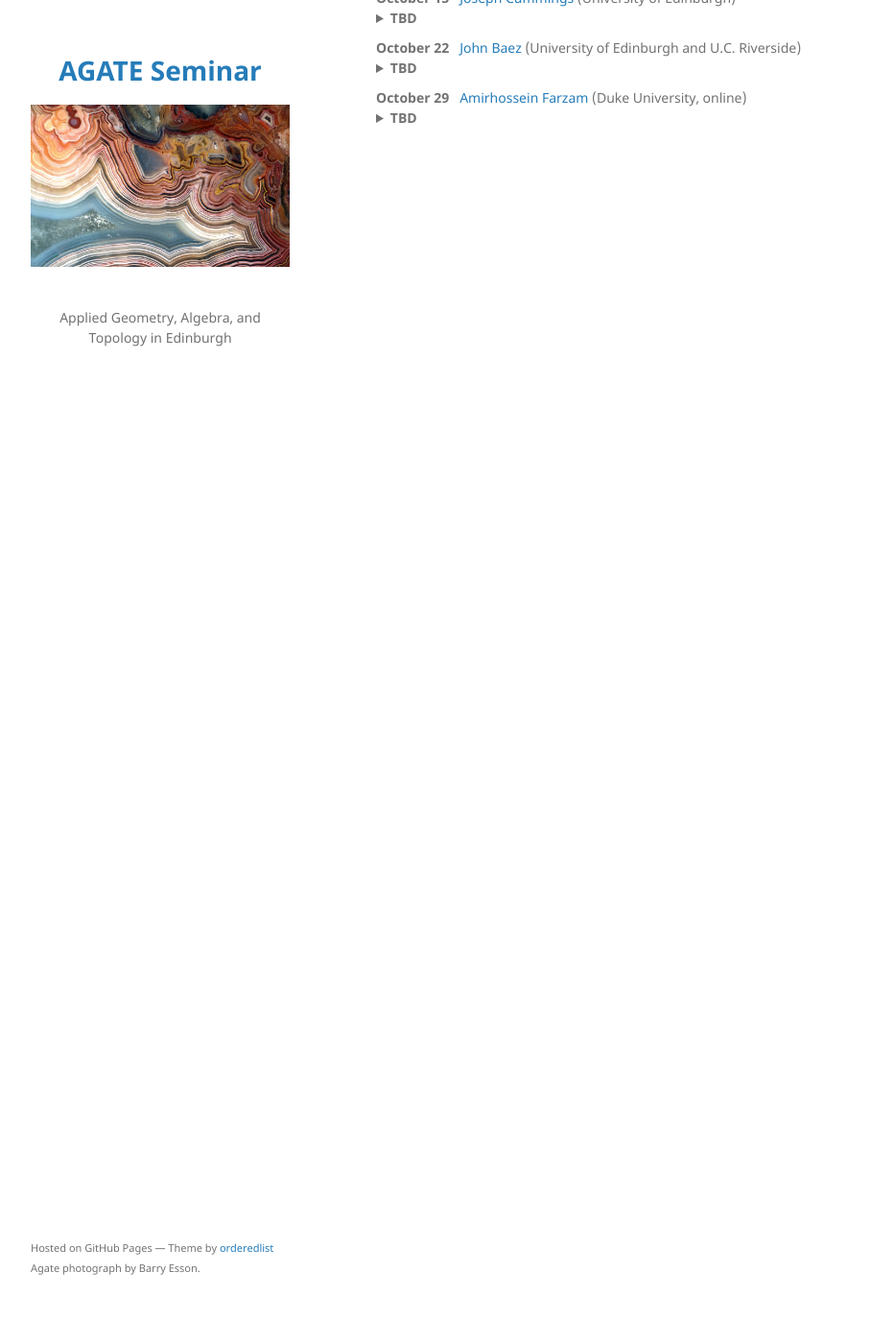
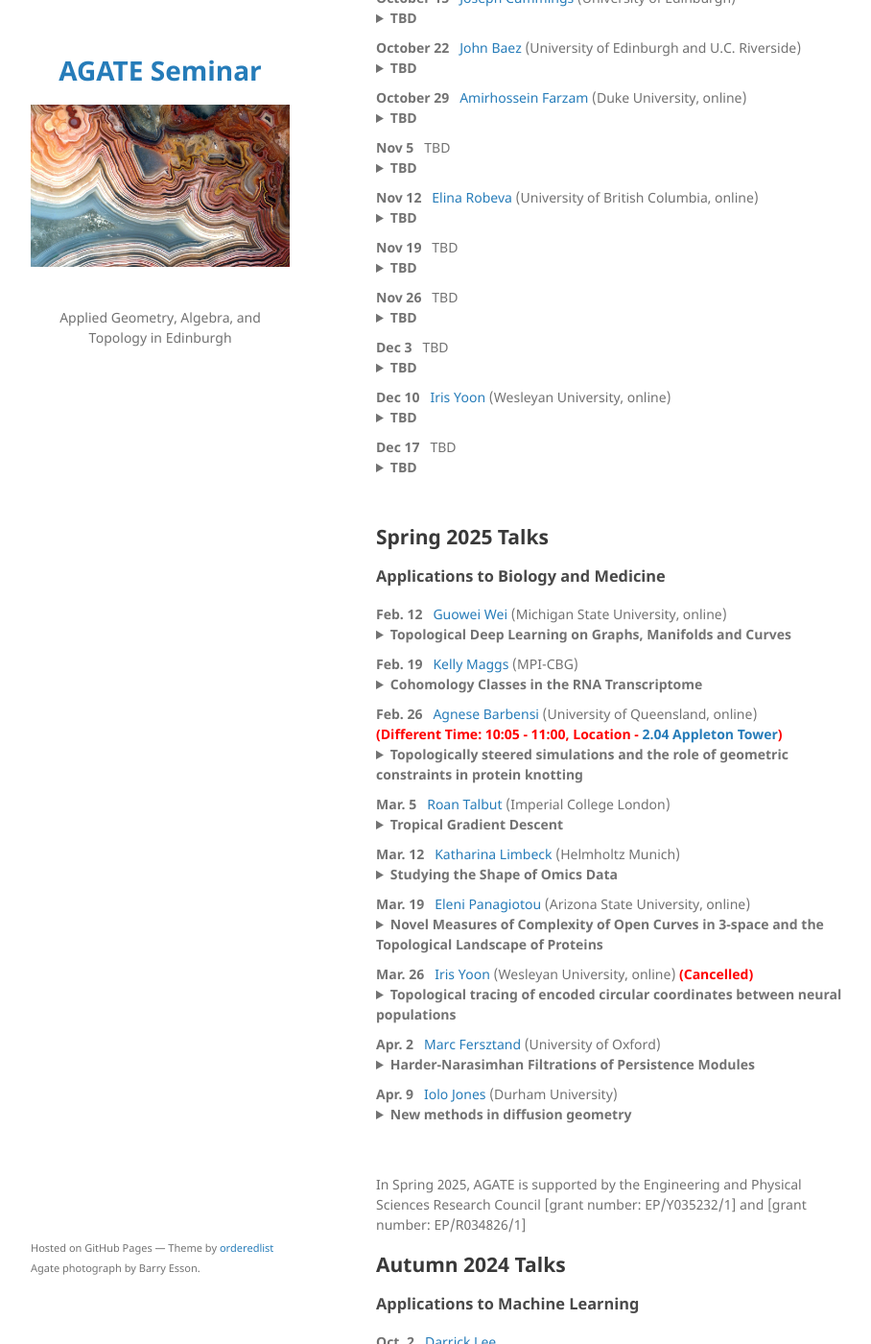
Before and after one commit to agatedinburgh/agatedinburgh.github.io, a Jekyll site: the page built from index.md, in a window 1280 px wide and 1400 px high, scrolled down 685 px. Shown: the whole window at 96% size, without its empty margins (178-1086 px from the left). Built offline with Jekyll 4.4.1, drawn with Linux system fonts in a browser that asks for light colours; our own code applies the rules of GitHub Pages for plain Markdown files; some of the changed text lies outside the part shown.

Commit message:
fixed bug

```diff
--- a/index.md
+++ b/index.md
@@ -39,20 +39,24 @@ To join the mailing list, send an email to sympa at mlist.is.ed.ac.uk with nothi
 <summary><b>TBD</b></summary>
 <p style="margin-left:30px;">TBD</p>
 </details>
+
 <nobr><b>October 29</b>  &nbsp; <a href="https://scholar.google.com/citations?user=EpfaDj0AAAAJ&hl=en">Amirhossein Farzam</a> (Duke University, online)</nobr>
 <details style="margin-bottom:10px">
 <summary><b>TBD</b></summary>
 <p style="margin-left:30px;">TBD</p>
+</details>
 
 <nobr><b>Nov 5</b>  &nbsp; TBD</nobr>
 <details style="margin-bottom:10px">
 <summary><b>TBD</b></summary>
 <p style="margin-left:30px;">TBD</p>
+</details>
 
 <nobr><b>Nov 12</b>  &nbsp;<a href="https://personal.math.ubc.ca/~erobeva/"> Elina Robeva</a> (University of British Columbia, online)</nobr>
 <details style="margin-bottom:10px">
 <summary><b>TBD</b></summary>
 <p style="margin-left:30px;">TBD</p>
+</details>
 
 <nobr><b>Nov 19</b>  &nbsp; TBD</nobr>
 <details style="margin-bottom:10px">
@@ -72,10 +76,10 @@ To join the mailing list, send an email to sympa at mlist.is.ed.ac.uk with nothi
 <p style="margin-left:30px;">TBD</p>
 </details>
 
-<nobr><b>Dec 10</b>  &nbsp; &nbsp; <a href="https://irisyoon.com/">Iris Yoon</a> (Wesleyan University, online)</nobr>
+<nobr><b>Dec 10</b>  &nbsp; <a href="https://irisyoon.com/">Iris Yoon</a> (Wesleyan University, online)</nobr>
 <details style="margin-bottom:10px">
 <summary><b>TBD</b></summary>
-<p style="margin-left:30px;"> TBD.</p>
+<p style="margin-left:30px;"> TBD</p>
 </details>
 
 <nobr><b>Dec 17</b>  &nbsp; TBD</nobr>
@@ -83,7 +87,7 @@ To join the mailing list, send an email to sympa at mlist.is.ed.ac.uk with nothi
 <summary><b>TBD</b></summary>
 <p style="margin-left:30px;">TBD</p>
 </details>
-
+<br>
 
 ## Spring 2025 Talks
 ### Applications to Biology and Medicine
```
